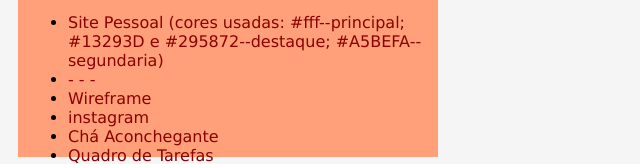
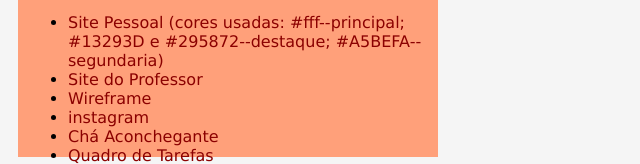
Before and after one commit to JessicaCosta08/aweb, a plain HTML site: page index.html in a window 1280 px wide. Shown: the part 546-710 px from the top of the page, without its empty margins (0-640 px from the left). Drawn offline with Linux system fonts and the light colour scheme.

Commit message:
Update index.html

```diff
--- a/index.html
+++ b/index.html
@@ -30,7 +30,7 @@
         <h3>2º Bimestre</h3>
         <ul>
             <li><a href="./site pessoal/index.html">Site Pessoal (cores usadas: #fff--principal; #13293D e #295872--destaque; #A5BEFA--segundaria)</a></li>
-            <li><a href="#">- - -</a></li>
+            <li><a href="./Página professor/index.html">Site do Professor</a></li>
             <li><a href="https://www.figma.com/file/v938Gink7Kk97lySeNqkny/iphone?type=design&node-id=0-1&mode=design&t=PQ9O7GFn89SccseA-0">Wireframe</a></li>
             <li><a href="./teste do instagram/index.html">instagram</a></li>
             <li><a href="./Chá Aconchegante/index.html">Chá Aconchegante</a></li>
```
